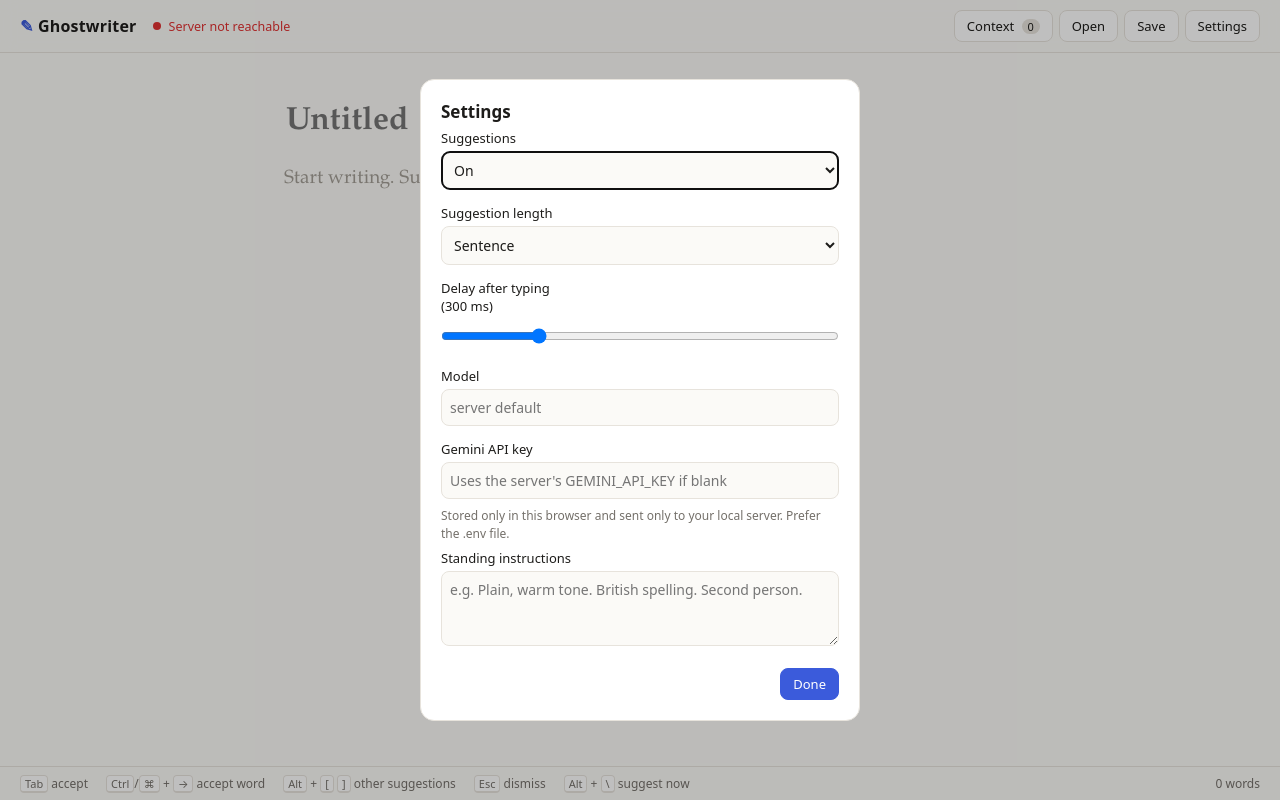
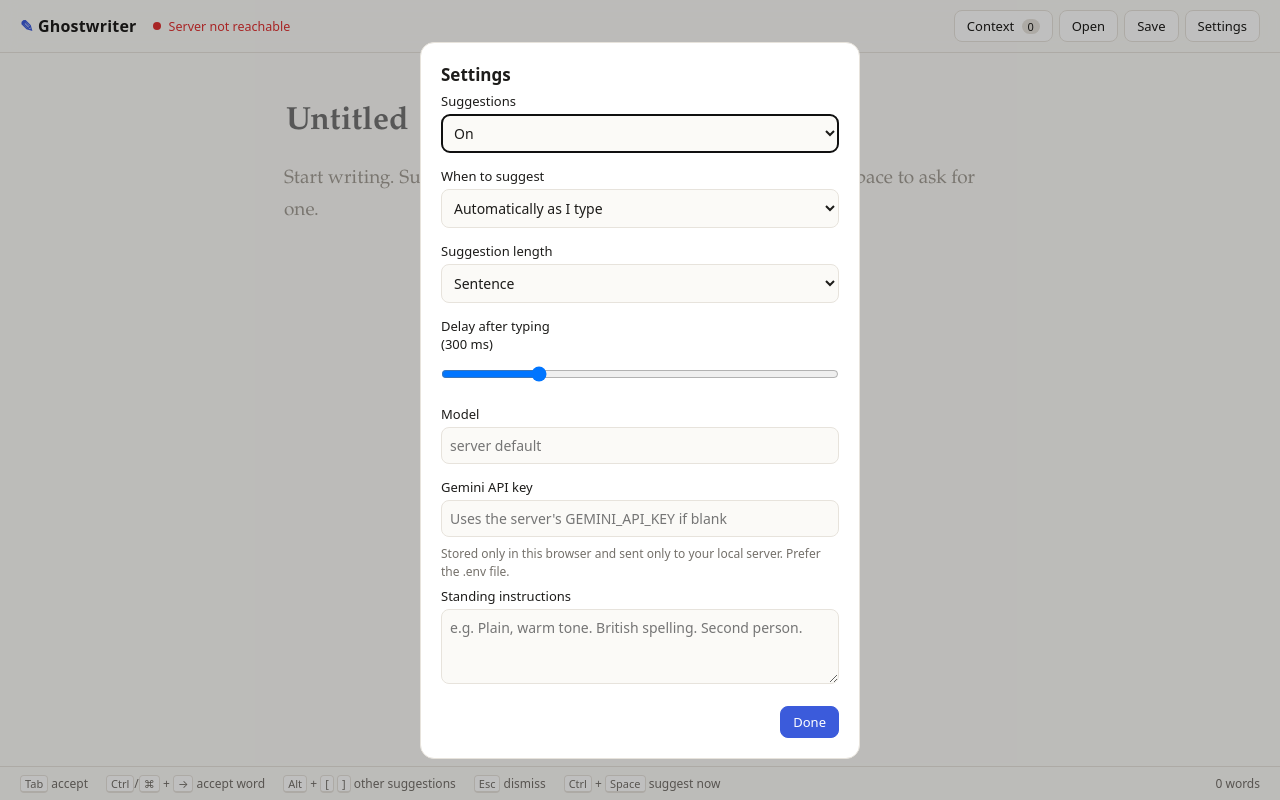
Before and after one commit to dhahaj/ghostwriter, a website: page public/index.html in a window 1280 px wide. Both pictures are taken after a click on the button "Settings". Drawn offline with Linux system fonts and the light colour scheme; no server answers.

Commit message:
Add a setting to turn off auto-suggestions; Ctrl+Space asks for one
Settings > When to suggest: automatically as I type, or only when I
press Ctrl+Space. In manual mode nothing is sent while typing and
accepting doesn't chain a new request. Ctrl+Space (and Alt+\) work in
both modes, and a manual request works anywhere in the text.

Co-Authored-By: Claude Opus 5.5 <noreply@anthropic.com>
Claude-Session: https://claude.ai/code/session_01Mxp2gHdGhtb7uZwJpBhesi

```diff
--- a/public/app.js
+++ b/public/app.js
@@ -9,7 +9,7 @@ const store = {
   set(k, v) { try { localStorage.setItem('gw.' + k, JSON.stringify(v)); return true; } catch { return false; } },
 };
 const settings = Object.assign(
-  { enabled: true, length: 'sentence', delay: 300, model: '', apiKey: '', instructions: '' },
+  { enabled: true, auto: true, length: 'sentence', delay: 300, model: '', apiKey: '', instructions: '' },
   store.get('settings', {}),
 );
 let docs = store.get('docs', []); // [{ id, name, text, on }]
@@ -69,8 +69,10 @@ function caret() {
   return ta.selectionStart === ta.selectionEnd ? ta.selectionStart : -1;
 }
 
-function canSuggest(pos) {
+function canSuggest(pos, manual = false) {
   if (!settings.enabled || pos < 0) return false;
+  // An explicit Ctrl+Space works anywhere, even mid-line or on an empty page.
+  if (manual) return true;
   const v = ta.value;
   const before = v.slice(0, pos);
   if (before.trim().length < 2 && !docs.some((d) => d.on)) return false;
@@ -79,11 +81,14 @@ function canSuggest(pos) {
   return /^[\s)\]}"'”’.,;:!?]*$/.test(restOfLine);
 }
 
-function schedule(immediate = false) {
+// manual = the user asked (Ctrl+Space / Alt+\). With auto-suggest off, only
+// manual requests go out.
+function schedule(immediate = false, manual = false) {
   clearTimeout(timer);
   if (inflight) { inflight.abort(); inflight = null; }
   const pos = caret();
-  if (!canSuggest(pos)) return setStatus('idle');
+  if (!manual && !settings.auto) return setStatus('idle');
+  if (!canSuggest(pos, manual)) return setStatus('idle');
   timer = setTimeout(() => request(pos), immediate ? 0 : settings.delay);
 }
 
@@ -152,7 +157,7 @@ async function cycle(dir) {
   if (pos < 0) return;
   if (!suggestions.length) {
     // Nothing showing yet: ask now, then let the next press cycle.
-    if (canSuggest(pos)) schedule(true);
+    if (canSuggest(pos, true)) schedule(true, true);
     return;
   }
   if (altsState === 'none') {
@@ -247,7 +252,10 @@ ta.addEventListener('keydown', (e) => {
     e.preventDefault();
     return cycle(e.code === 'BracketRight' ? 1 : -1);
   }
-  if (e.altKey && e.code === 'Backslash') { e.preventDefault(); return schedule(true); }
+  if ((e.ctrlKey && !e.altKey && !e.metaKey && e.code === 'Space') || (e.altKey && e.code === 'Backslash')) {
+    e.preventDefault();
+    return schedule(true, true);
+  }
   if (suggestions.length && caret() === ghostPos) {
     if (e.key === 'Tab' && plain) { e.preventDefault(); return acceptAll(); }
     if (e.key === 'ArrowRight' && (e.ctrlKey || e.metaKey)) { e.preventDefault(); return acceptWord(); }
@@ -405,6 +413,7 @@ $('pasteAdd').onclick = () => {
 const dlg = $('settings');
 function syncSettingsForm() {
   $('optEnabled').value = settings.enabled ? 'on' : 'off';
+  $('optAuto').value = settings.auto ? 'auto' : 'manual';
   $('optLength').value = settings.length;
   $('optDelay').value = settings.delay;
   $('delayVal').textContent = `(${settings.delay} ms)`;
@@ -417,6 +426,7 @@ $('optDelay').oninput = () => { $('delayVal').textContent = `(${$('optDelay').va
 dlg.addEventListener('close', () => {
   Object.assign(settings, {
     enabled: $('optEnabled').value === 'on',
+    auto: $('optAuto').value === 'auto',
     length: $('optLength').value,
     delay: Number($('optDelay').value),
     model: $('optModel').value.trim(),
@@ -438,7 +448,8 @@ function setStatus(kind, detail = '') {
   const text = kind === 'busy' ? `${label} · thinking…`
     : kind === 'err' ? detail
     : !settings.enabled ? 'Suggestions off'
-    : detail ? `${label} · ${detail}` : label;
+    : detail ? `${label} · ${detail}`
+    : settings.auto ? label : `${label} · Ctrl+Space to suggest`;
   $('statusText').textContent = text;
   el.title = text;
 }
--- a/public/index.html
+++ b/public/index.html
@@ -23,7 +23,7 @@
     <input id="title" class="title" placeholder="Untitled" spellcheck="false" />
     <div class="editor" id="editor">
       <div class="mirror" id="mirror" aria-hidden="true"></div>
-      <textarea id="text" class="input" spellcheck="true" placeholder="Start writing. Suggestions appear in grey; press Tab to accept."></textarea>
+      <textarea id="text" class="input" spellcheck="true" placeholder="Start writing. Suggestions appear in grey; press Tab to accept, Ctrl+Space to ask for one."></textarea>
     </div>
   </main>
 
@@ -32,7 +32,7 @@
     <span><kbd>Ctrl</kbd>/<kbd>⌘</kbd> + <kbd>→</kbd> accept word</span>
     <span><kbd>Alt</kbd> + <kbd>[</kbd> <kbd>]</kbd> other suggestions</span>
     <span><kbd>Esc</kbd> dismiss</span>
-    <span><kbd>Alt</kbd> + <kbd>\</kbd> suggest now</span>
+    <span><kbd>Ctrl</kbd> + <kbd>Space</kbd> suggest now</span>
     <span class="spacer"></span>
     <span id="words">0 words</span>
   </footer>
@@ -63,6 +63,12 @@
       <label>Suggestions
         <select id="optEnabled"><option value="on">On</option><option value="off">Off</option></select>
       </label>
+      <label>When to suggest
+        <select id="optAuto">
+          <option value="auto">Automatically as I type</option>
+          <option value="manual">Only when I press Ctrl+Space</option>
+        </select>
+      </label>
       <label>Suggestion length
         <select id="optLength">
           <option value="short">Short (finish the phrase)</option>
```
Also changed, not shown: README.md.
